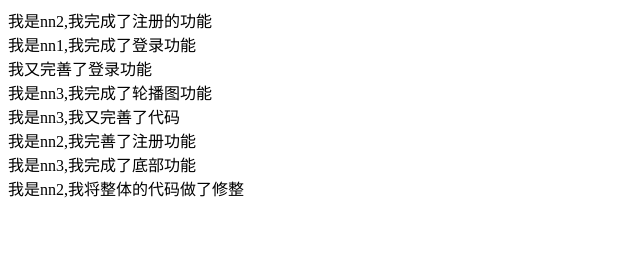
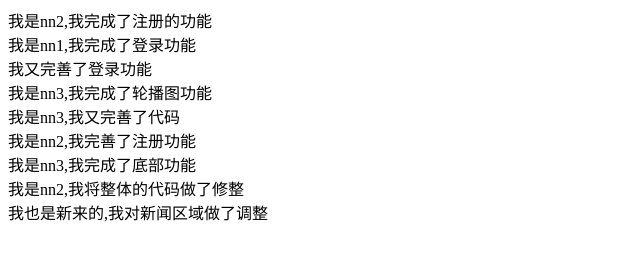
Before and after one commit to niuniujy/my-first, a plain HTML site: page index.html in a window 1280 px wide. Shown: the whole page, without its empty margins (0-640 px from the left). Drawn offline with Linux system fonts and the light colour scheme.

Commit message:
我是新来的,提交对新闻区域的修改

```diff
--- a/index.html
+++ b/index.html
@@ -17,6 +17,7 @@
     <div>我是nn2,我完善了注册功能</div>
     <div>我是nn3,我完成了底部功能</div>
     <div>我是nn2,我将整体的代码做了修整</div>
+    <div>我也是新来的,我对新闻区域做了调整</div>
 
 
 
```
